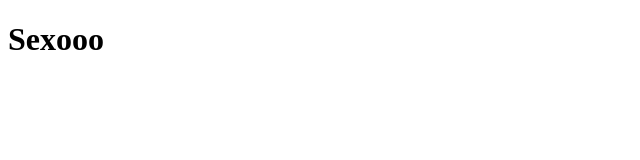
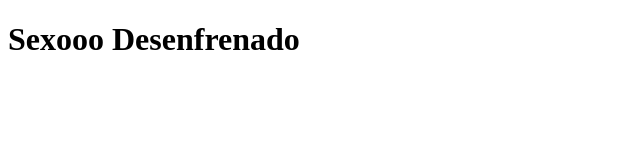
Before and after one commit to mechananthony22/Git-anthony, a plain HTML site: page index.html in a window 1280 px wide. Shown: the whole page, without its empty margins (0-640 px from the left). Drawn offline with Linux system fonts and the light colour scheme.

```diff
--- a/index.html
+++ b/index.html
@@ -6,6 +6,6 @@
     <title>sexo kiarita</title>
 </head>
 <body>
-    <h1>Sexooo</h1>
+    <h1>Sexooo Desenfrenado</h1>
 </body>
 </html>
```
